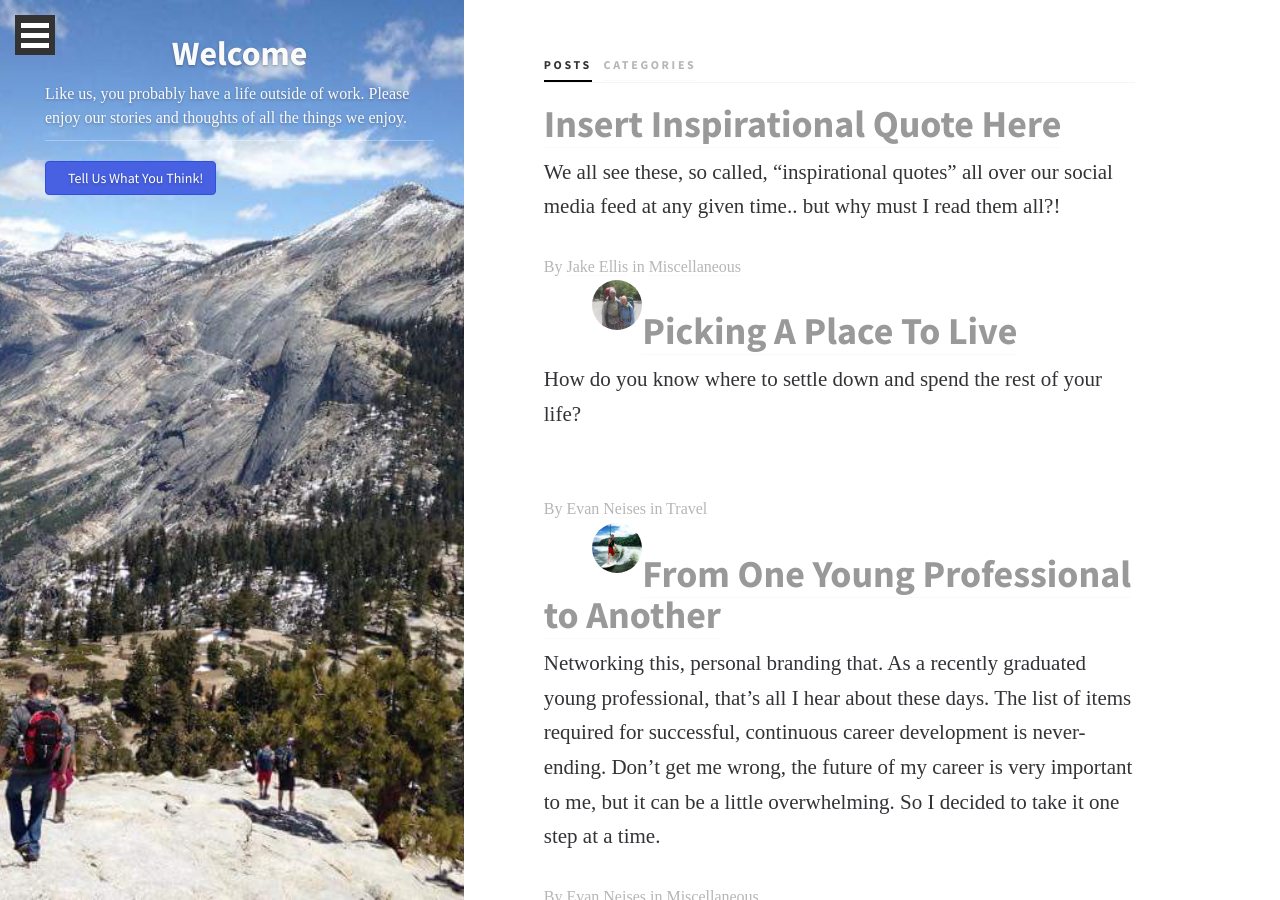
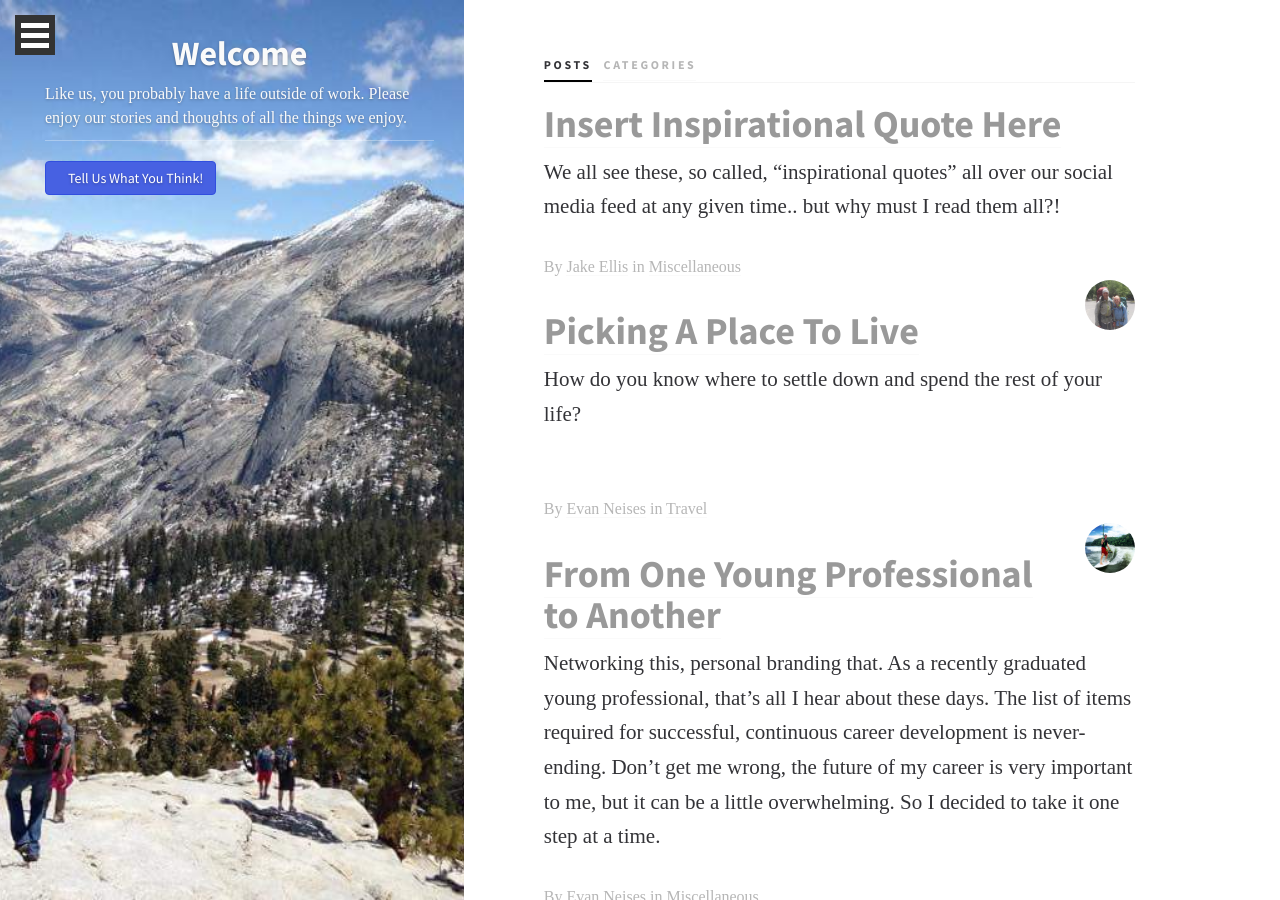
Before and after one commit to EJBlog/EJBlog.github.io, a Jekyll site: the page built from index.html, in a window 1280 px wide. Built offline with Jekyll 4.4.1, drawn with Linux system fonts in a browser that asks for light colours; nearby versions of some CDN libraries; some web fonts are replaced.

Commit message:
image fixes

```diff
--- a/_layouts/default.html
+++ b/_layouts/default.html
@@ -100,14 +100,16 @@
 				    	{% else %}
 				    		By <a href="{{ site.url }}/guest_authors.html">Guest Author</a> in <a href="{{ site.url }}/{{ post.post_category_link }}e.html">{{ post.post_category }}</a>
 				    	{% endif %}
+
+						<div class="col-xs-2 no-gutter pull-right">
+							{% if post.post_author == "Evan Neises" %}
+							<img src="{{ site.url }}/img/surfing.jpg" class="user-icon" alt="user-image">
+							{% elsif post.post_author == "Jake Ellis" %}
+							<img src="{{ site.url }}/img/jake_rach_yosemite.jpg" class="user-icon" alt="user-image">
+							{% endif %}
+						</div>
 		      		</div>
-					<div class="col-xs-2 no-gutter">
-						{% if post.post_author == "Evan Neises" %}
-						<img src="{{ site.url }}/img/surfing.jpg" class="user-icon" alt="user-image">
-						{% elsif post.post_author == "Jake Ellis" %}
-						<img src="{{ site.url }}/img/jake_rach_yosemite.jpg" class="user-icon" alt="user-image">
-						{% endif %}
-					</div>
+
 
 				</p>
 
```
